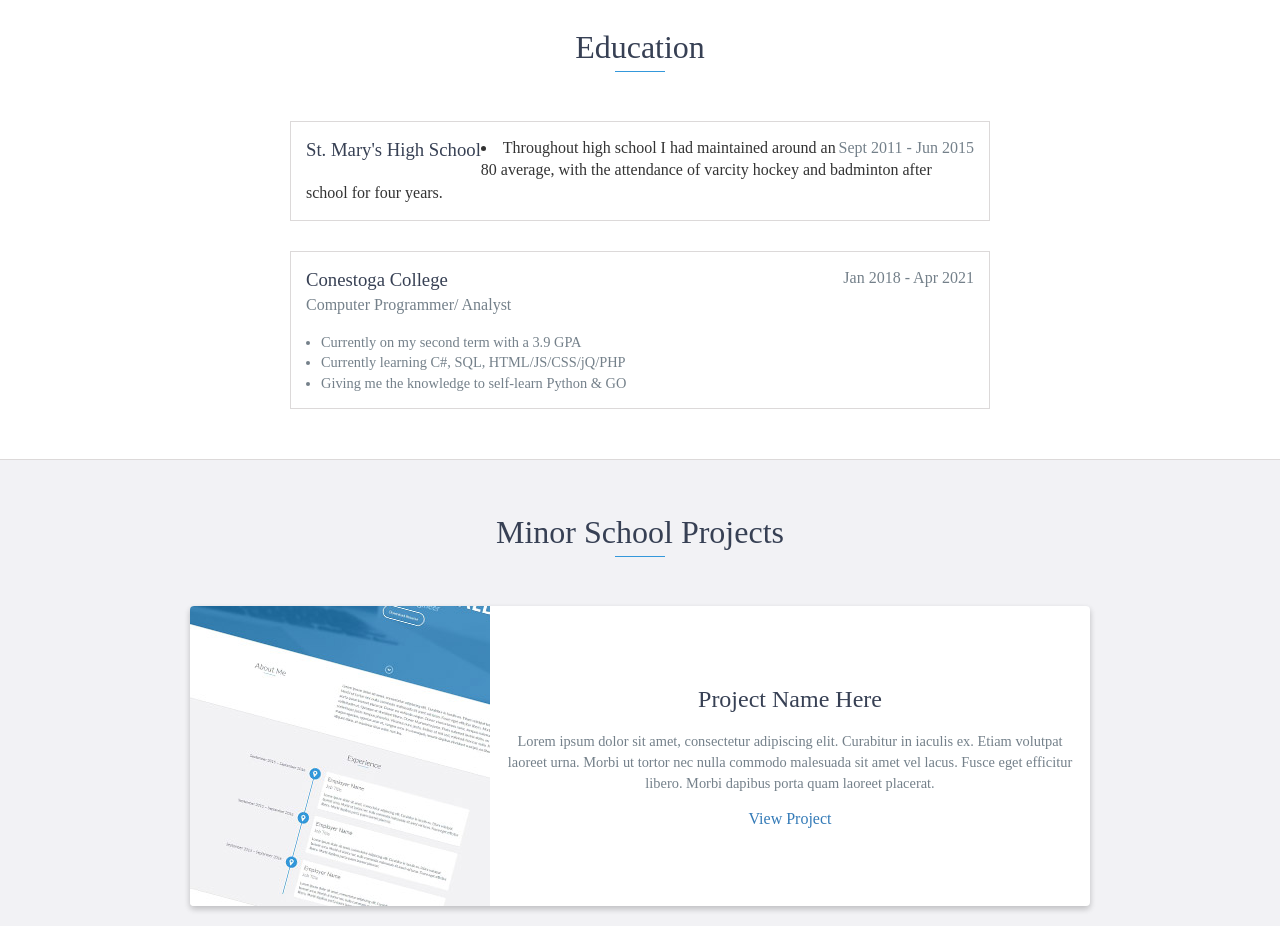
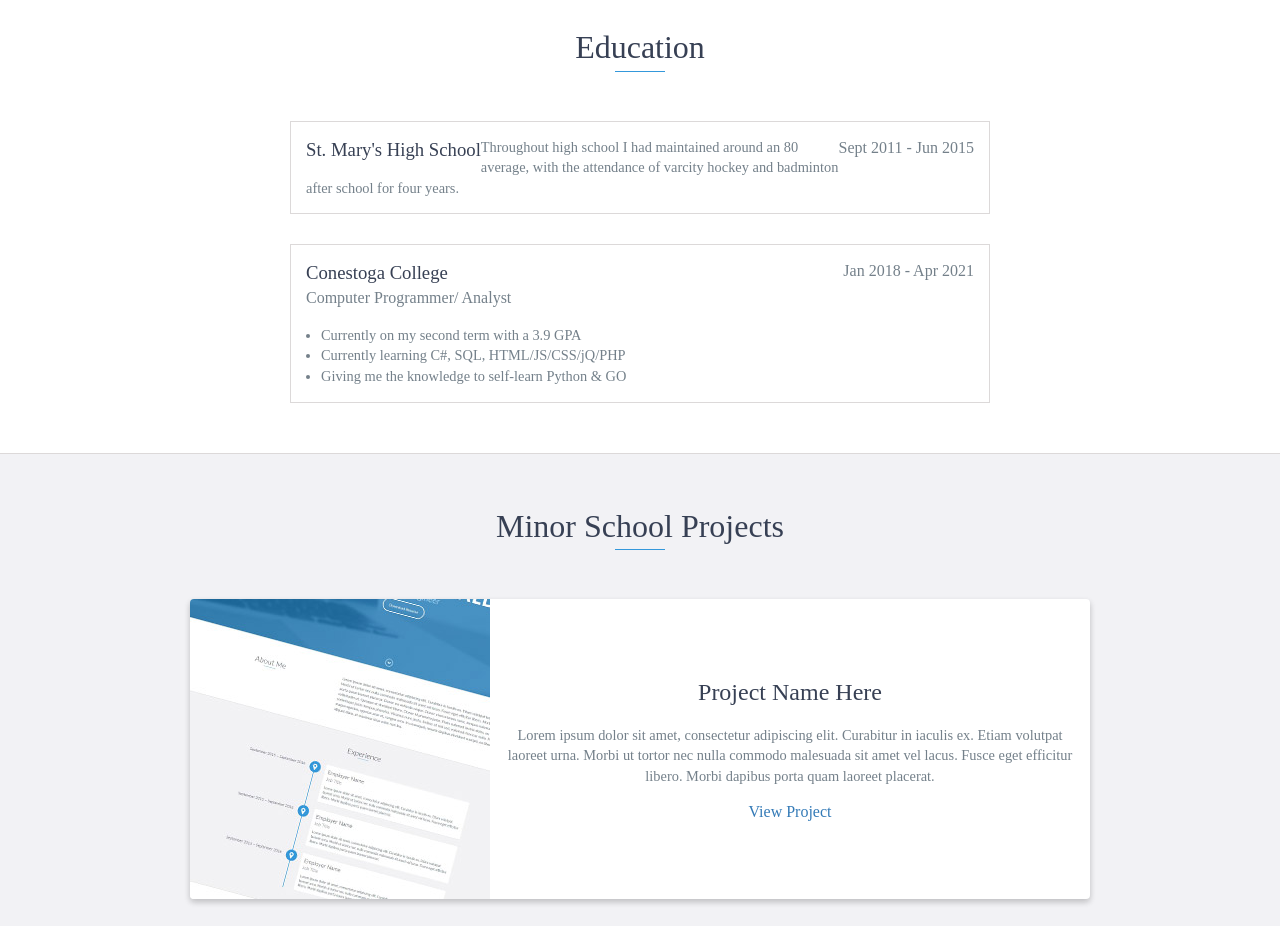
Before and after one commit to jvandenheuvel/jvandenheuvel.github.io, a website: page index.html in a window 1280 px wide. Shown: the part 1680-2606 px from the top of the page. Drawn offline with nearby package versions, Linux system fonts and the light colour scheme.

Commit message:
Update index.html

```diff
--- a/index.html
+++ b/index.html
@@ -107,9 +107,11 @@
         <div class="education-block">
             <h3>St. Mary's High School</h3>
             <span class="education-date">Sept 2011 - Jun 2015</span>
-            <li>
+            <p>
+	    </p>
+	    <p>
                  Throughout high school I had maintained around an 80 average, with the attendance of varcity hockey and badminton after school for four years.
-            </li>
+	    </p>
         </div>
         <!-- End .education-block -->
 
```
